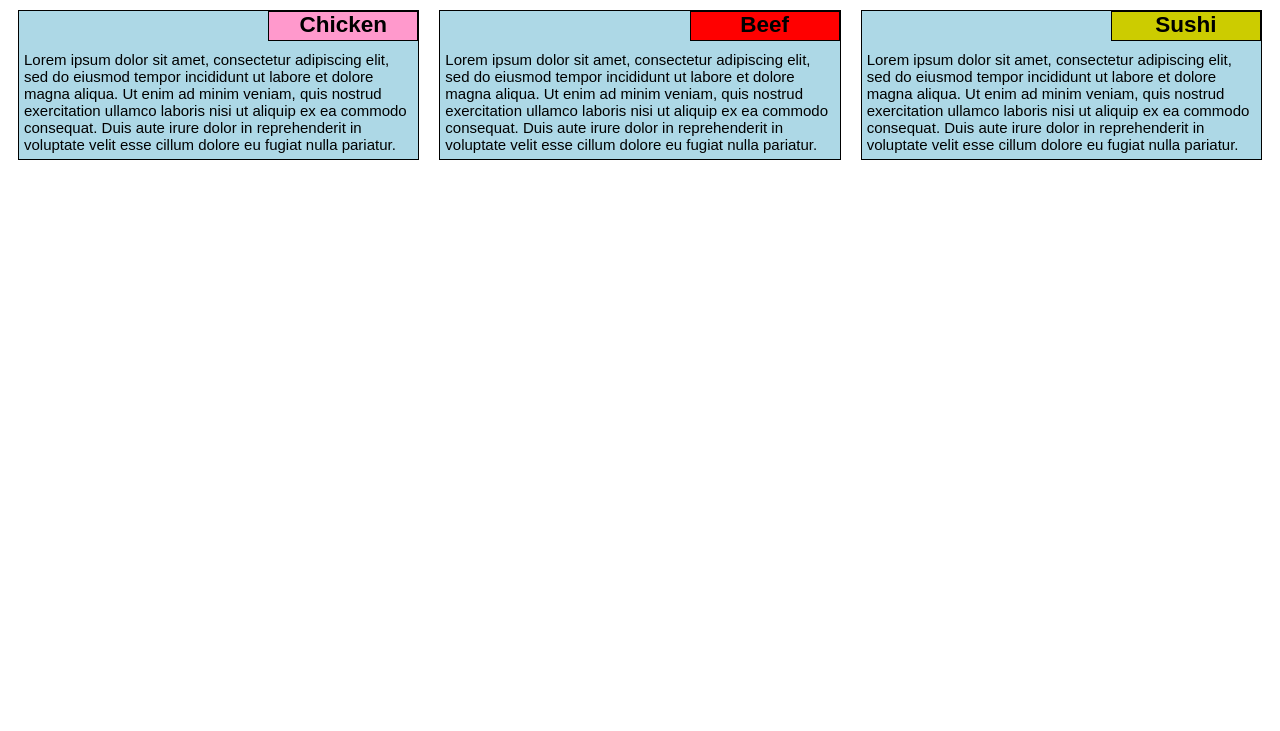
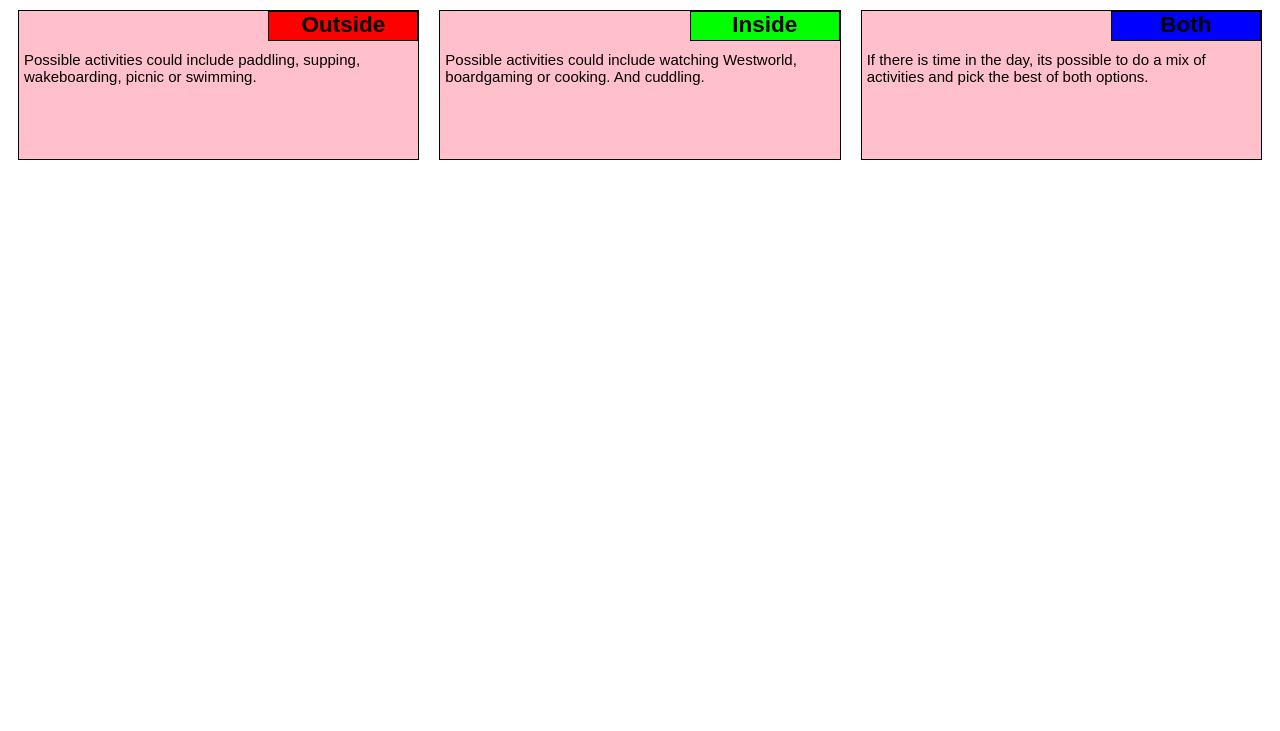
Before and after one commit to N1ghtime/Coursera, a plain HTML site: page html-css-js/module2-solution/index.html in a window 1280 px wide. Shown: the part 69-800 px from the top of the page. Drawn offline with Linux system fonts and the light colour scheme.

Commit message:
Changed outlook of page.

```diff
--- a/html-css-js/module2-solution/css/styles.css
+++ b/html-css-js/module2-solution/css/styles.css
@@ -41,14 +41,14 @@ p {
 }
 
 /* Section header ids */
-#chicken {
-  background-color: #FF99CC;
-}
-#beef {
+#outside {
   background-color: #FF0000;
 }
-#sushi {
-  background-color: #CCCC00;
+#inside {
+  background-color: #00FF00;
+}
+#both {
+  background-color: #0000FF;
 }
 
 /* Top layer of section */
@@ -61,7 +61,7 @@ p {
 /* Bottom layer of section */
 .content {
   border: 1px solid black;
-  background-color: lightblue;
+  background-color: pink;
 }
 
 /********** Large devices only (desktop) **********/
--- a/html-css-js/module2-solution/index.html
+++ b/html-css-js/module2-solution/index.html
@@ -3,24 +3,24 @@
 <head>
     <meta charset="utf-8">
     <meta name="viewport" content="width=device-width, initial-scale=1">
-	<title>Assignment Solution for Module 2</title>
+	<title>Date Options</title>
 	<link rel="stylesheet" href="css/styles.css">
 </head>
 
 <body>
-<h1>Our Menu</h1>
+<h1>Sanna's Date Options</h1>
 <section class=container>
   <section class="col-lg-4 col-md-6 col-xs-12"><section class=content>
-  	<h2 id=chicken>Chicken</h2>
-  	<p>Lorem ipsum dolor sit amet, consectetur adipiscing elit, sed do eiusmod tempor incididunt ut labore et dolore magna aliqua. Ut enim ad minim veniam, quis nostrud exercitation ullamco laboris nisi ut aliquip ex ea commodo consequat. Duis aute irure dolor in reprehenderit in voluptate velit esse cillum dolore eu fugiat nulla pariatur. Excepteur sint occaecat cupidatat non proident, sunt in culpa qui officia deserunt mollit anim id est laborum.</p>
+  	<h2 id=outside>Outside</h2>
+  	<p>Possible activities could include paddling, supping, wakeboarding, picnic or swimming. </p>
   </section></section>
   <section class="col-lg-4 col-md-6 col-xs-12"><section class=content>
-  	<h2 id=beef>Beef</h2>
-  	<p>Lorem ipsum dolor sit amet, consectetur adipiscing elit, sed do eiusmod tempor incididunt ut labore et dolore magna aliqua. Ut enim ad minim veniam, quis nostrud exercitation ullamco laboris nisi ut aliquip ex ea commodo consequat. Duis aute irure dolor in reprehenderit in voluptate velit esse cillum dolore eu fugiat nulla pariatur. Excepteur sint occaecat cupidatat non proident, sunt in culpa qui officia deserunt mollit anim id est laborum.</p>
+  	<h2 id=inside>Inside</h2>
+  	<p>Possible activities could include watching Westworld, boardgaming or cooking. And cuddling. </p>
   </section></section>
   <section class="col-lg-4 col-md-6 col-xs-12"><section class=content>
-  	<h2 id=sushi>Sushi</h2>
-  	<p>Lorem ipsum dolor sit amet, consectetur adipiscing elit, sed do eiusmod tempor incididunt ut labore et dolore magna aliqua. Ut enim ad minim veniam, quis nostrud exercitation ullamco laboris nisi ut aliquip ex ea commodo consequat. Duis aute irure dolor in reprehenderit in voluptate velit esse cillum dolore eu fugiat nulla pariatur. Excepteur sint occaecat cupidatat non proident, sunt in culpa qui officia deserunt mollit anim id est laborum.</p>
+  	<h2 id=both>Both</h2>
+  	<p>If there is time in the day, its possible to do a mix of activities and pick the best of both options.</p>
   </section></section>
 </section>
 </body>
```
